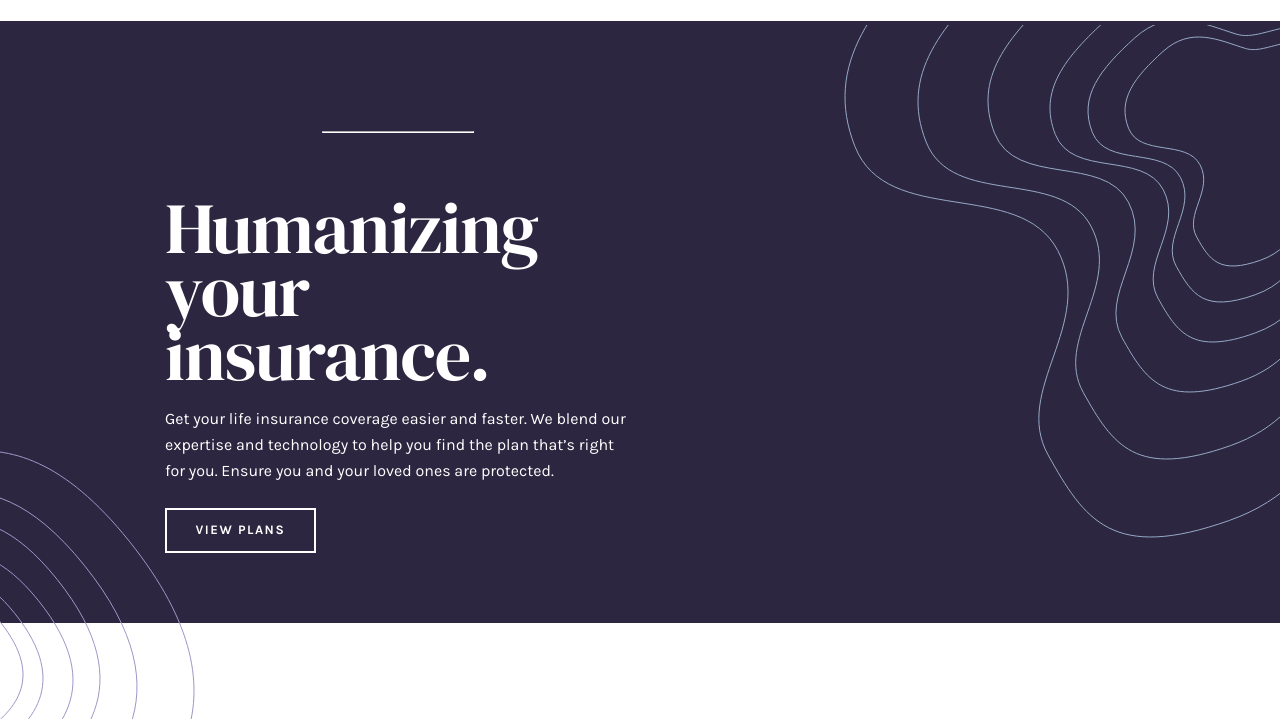
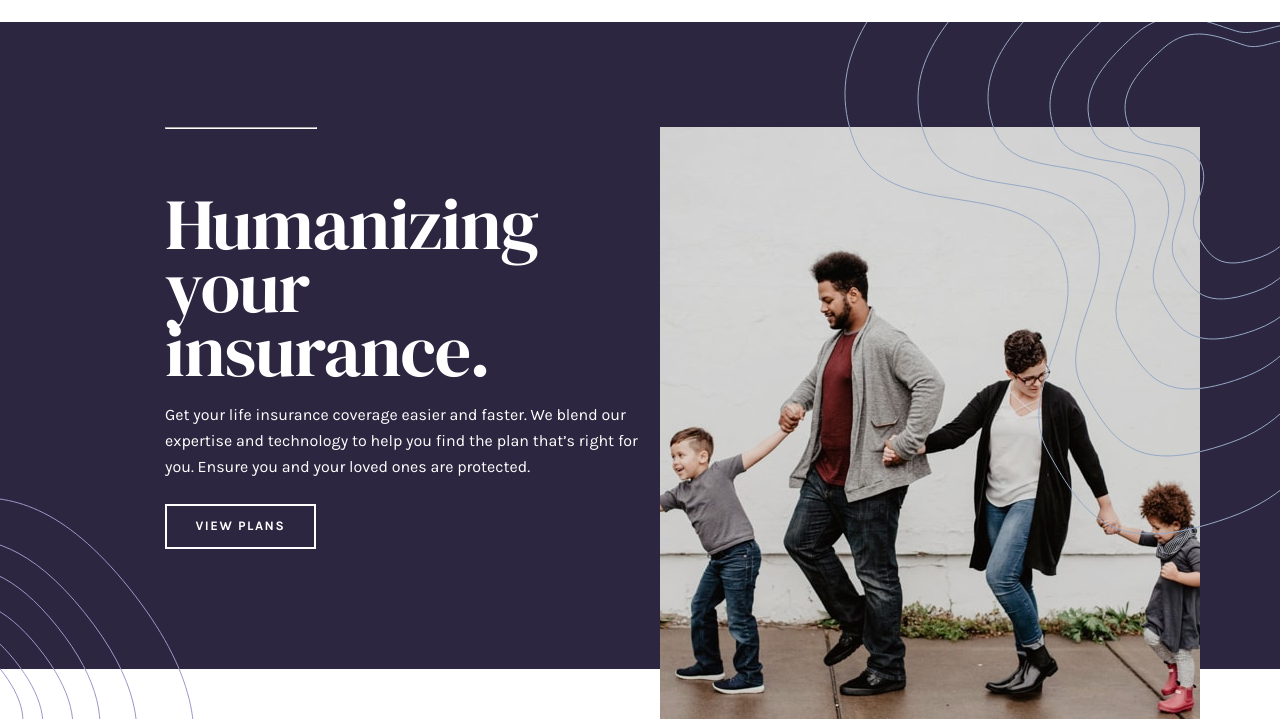
Before and after one commit to izzhariz/insure-landing-page-master, a plain HTML site: page index.html in a window 1280 px wide. Shown: the part 81-800 px from the top of the page. Drawn offline with Linux system fonts and the light colour scheme; a script that the page names is missing.

Commit message:
added media queries

```diff
--- a/css/styles.scss
+++ b/css/styles.scss
@@ -345,14 +345,14 @@ footer {
     .intro-img-mobile {
       position: absolute;
       right: 0;
-      margin: 5rem 2.4rem;
+      margin: 5em 2.4rem;
       max-width: 45%;
     }
     .intro-text {
-      padding: 7rem 0;
+      padding: 9rem 0;
       text-align: left;
+      width: 100%;
       .text-wrap {
-        // text-align: left;
         max-width: 50%;
       }
     }
@@ -399,9 +399,9 @@ footer {
     display: none;
   }
 
-  //   .intro-img-mobile {
-  //     max-width: 100%;
-  //   }
+  .intro-img-mobile {
+    max-width: 100%;
+  }
 
   section.different .cards {
     flex-direction: row;
@@ -427,15 +427,6 @@ footer {
     max-width: 1440px;
     padding: 0 16.5rem;
     margin: 0 auto;
-    // .intro-img-mobile {
-    //   position: absolute;
-    //   right: 0;
-    //   margin: 5rem 10rem;
-    //   max-width: 45%;
-    // }
-    // .intro-text {
-    //   max-width: 60%;
-    // }
   }
 
   #plans {
@@ -443,27 +434,32 @@ footer {
   }
 
   section.intro {
-    max-height: 600px;
+    display: block;
     .intro-img-mobile {
       display: none;
     }
     .intro-img-desktop {
       display: flex;
       position: absolute;
+      z-index: 3;
       right: 0;
       overflow-y: hidden;
+
       img {
         transform: translateY(-80px);
       }
     }
     .intro-text {
-      max-width: 100%;
       background-image: none;
       padding-top: 10.5rem;
-      display: flex;
+      padding-bottom: 12rem;
+      display: inline-block;
+
       .text-wrap {
-        width: 49%;
+        max-width: 700px;
+        width: 50%;
         hr {
+          margin: unset;
           display: block;
           max-width: 150px;
           border-color: #fff;
@@ -478,11 +474,15 @@ footer {
           margin-bottom: 2.4rem;
         }
       }
-      //   .img-wrap {
-      //     .intro-hero-desktop {
-      //         display: flex;
-      //     }
-      //   }
+      .img-wrap {
+        width: 50%;
+
+        .intro-hero-desktop {
+          display: flex;
+          position: absolute;
+          margin-left: 2rem;
+        }
+      }
       .container {
         display: flex;
         justify-content: space-between;
--- /dev/null
+++ b/main.js
@@ -0,0 +1 @@
+const dropdown = document.getElementById("dropdown");
```
Also changed, not shown: css/styles.css, 1 other file.
